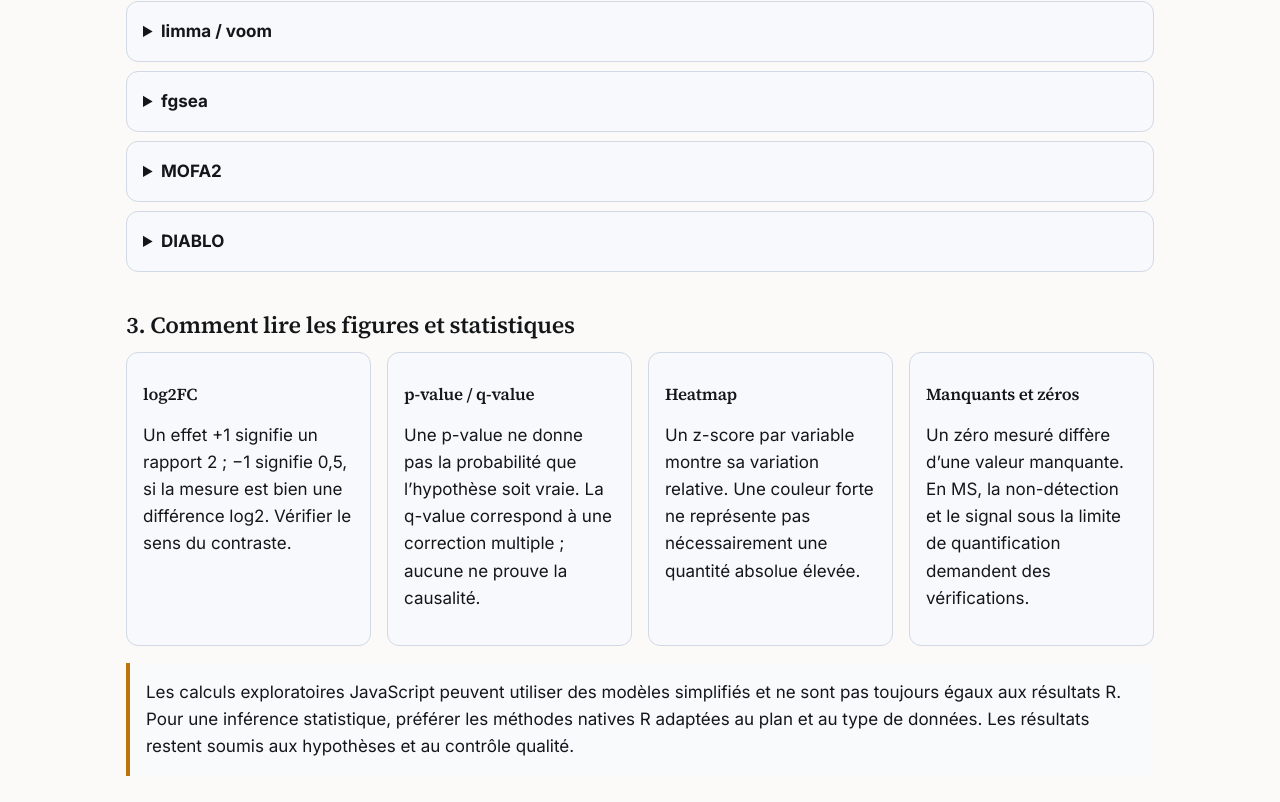
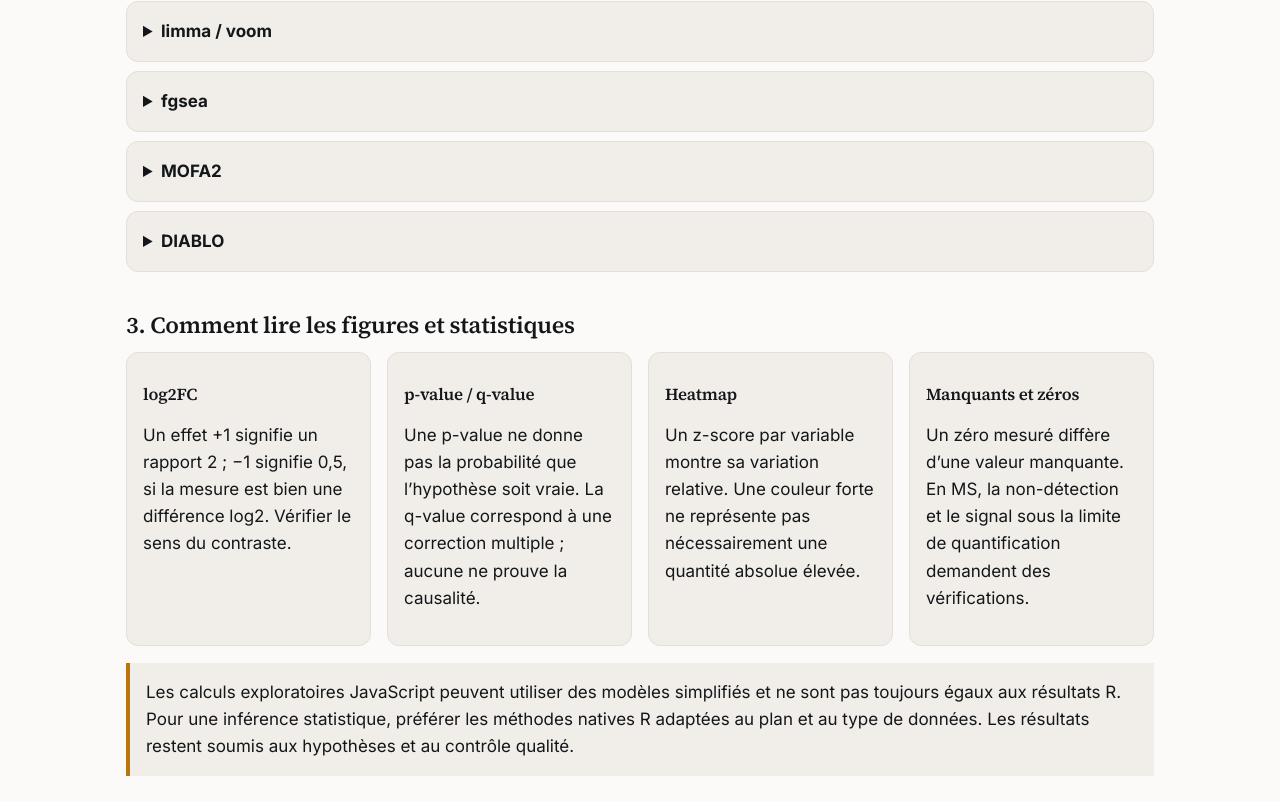
Before and after one commit to rberrah/rberrah.github.io, a SvelteKit app: page /multiomics/learn in a window 1280 px wide. Shown: the part 978-1780 px from the top of the page. Built offline with nearby package versions, Linux system fonts and the light colour scheme.

Commit message:
ui(multiomics): align beginner lesson cards with site light/dark surface and border tokens

```diff
--- a/src/routes/multiomics/learn/+page.svelte
+++ b/src/routes/multiomics/learn/+page.svelte
@@ -98,13 +98,13 @@
 
 <style>
   .learn{max-width:1060px;margin:auto;padding:2rem 1rem 4rem;line-height:1.6}
-  .intro,.lesson,.grid article{border:1px solid var(--border-color,#d1d9e5);border-radius:.75rem;background:var(--surface-1,#f7f9fc);padding:1rem}
+  .intro,.lesson,.grid article{border:1px solid var(--border-subtle,#d1d9e5);border-radius:.75rem;background:var(--bg-secondary,#f7f9fc);padding:1rem}
   .intro{padding:1.5rem}.eyebrow{font-weight:700;letter-spacing:.08em;text-transform:uppercase;font-size:.85rem}
   h1{font-size:clamp(1.8rem,4vw,2.5rem);line-height:1.2}h2{font-size:1.45rem;margin-bottom:.8rem}h3{font-size:1.05rem}
   section{margin-top:2.5rem}.grid{display:grid;grid-template-columns:repeat(auto-fit,minmax(min(100%,230px),1fr));gap:1rem}
   .lesson{margin:.55rem 0}.lesson summary{cursor:pointer;font-weight:700}
   .primary{display:inline-block;background:#234f9e;color:white;border-radius:.5rem;padding:.7rem 1rem;text-decoration:none}
   .primary:focus-visible,.lesson summary:focus-visible{outline:3px solid #2563eb;outline-offset:3px}
-  .caution{border-left:4px solid #bb740c;padding:1rem;background:var(--surface-1,#f8fafc)}
+  .caution{border-left:4px solid #bb740c;padding:1rem;background:var(--bg-secondary,#f8fafc)}
   pre{overflow-x:auto;background:#16243a;color:white;border-radius:.5rem;padding:1rem}
 </style>
```
